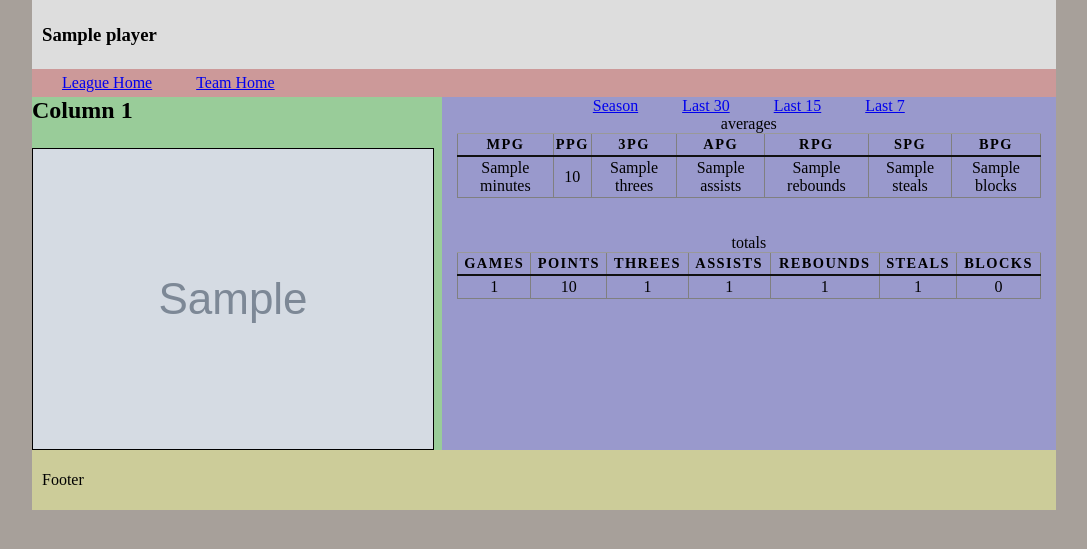
After one commit to zachcalvert/bball, a Django app: template clone/players/templates/players/recent/averages.html in a window 1280 px wide. The commit adds this page. Shown: the top 549 px of the page, without its empty margins (96-1183 px from the left). Run offline with Django 3.2, Linux system fonts and the light colour scheme; tables that the repository leaves empty hold one stand-in row (values such as "Sample post"); the template is opened without the code that fills it: values that come from a table or form of the project are taken from there, most other values are stand-ins (such as "Sample title", 1, 10 or a date in 2020); grey boxes marked "Sample" are stand-in pictures.

Commit message:
last month, 15, and week working on individual page

```diff
--- a/clone/players/templates/players/player_profile.html
+++ b/clone/players/templates/players/player_profile.html
@@ -13,20 +13,22 @@
 	</div>
 
 	<div id="main">
-		<h2>Column 1</h2>
-		{% if image_url %}
-			<img border="1" src={{ image_url }}>
-		{% endif %}
+		{% block photo %}
+			<h2>Column 1</h2>
+			{% if image_url %}
+				<img border="1" src={{ image_url }}>
+			{% endif %}
+		{% endblock %}
 	</div>
 
 	<div id="sidebar">
+			<ul>
+				<li><a href={% url 'player_profile' player.id %}>Season</a></li>
+				<li><a href={% url 'player_last_month' player.id %}>Last 30</a></li>
+				<li><a href={% url 'player_last_fifteen' player.id %}>Last 15</a></li>
+				<li><a href={% url 'player_last_week' player.id %}>Last 7</a></li>
+			</ul>
 		{% block averages %}
-			<ul>
-				<li><a href="#">Season</a></li>
-				<li><a href="#">Last 30</a></li>
-				<li><a href="#">Last 15</a></li>
-				<li><a href="#">Last 7</a></li>
-			</ul>
 			<table class="season_averages" cellpadding="2" cellspacing="2" border="1" id="teamtable_0" align="center">
 				<caption>averages</caption>
 					<tr>
--- /dev/null
+++ b/clone/players/templates/players/recent/averages.html
@@ -0,0 +1,60 @@
+{% extends 'players/player_profile.html' %}
+{% load staticfiles stat_filters %}
+
+
+<link rel="stylesheet" type="text/css" href="{% static 'players/player_profile.css' %}" />
+
+{% block photo %}
+	<h2>Column 1</h2>
+	{% if image_url %}
+		<img border="1" src={{ image_url }}>
+	{% endif %}
+{% endblock %}
+
+{% block averages %}
+	<table class="recent_averages" cellpadding="2" cellspacing="2" border="1" id="teamtable_0" align="center">
+		<caption>averages</caption>
+			<tr>
+				<th>MPG</th>
+			    <th>PPG</th>
+			    <th>3PG</th>
+			    <th>APG</th>
+			    <th>RPG</th>
+			    <th>SPG</th>
+			    <th>BPG</th>
+			</tr>
+			<tr>
+				<td>{{ stats.minutes }}</td>
+			    <td>{{ stats.points }}</td>
+			    <td>{{ stats.threes }}</td>
+			    <td>{{ stats.assists }}</td>
+			    <td>{{ stats.rebounds }}</td>
+			    <td>{{ stats.steals }}</td>
+			    <td>{{ stats.blocks }}</td>
+			</tr>
+	</table>
+{% endblock averages %}
+
+{% block totals %}
+	<table class="recent_totals" cellpadding="2" cellspacing="2" border="1" id="teamtable_0" align="center">
+		<caption>totals</caption>
+			<tr>
+				<th>Games</th>
+		    	<th>Points</th>
+		    	<th>Threes</th>
+		    	<th>Assists</th>
+		    	<th>Rebounds</th>
+		    	<th>Steals</th>
+		    	<th>Blocks</th>
+			</tr>
+			<tr>
+				<td>{{ player.games_played }}</td>
+		    	<td>{{ player.points }}</td>
+		    	<td>{{ player.threes }}</td>
+		    	<td>{{ player.assists }}</td>
+		    	<td>{{ player.rebounds }}</td>
+		    	<td>{{ player.steals }}</td>
+		    	<td>{{ player.blocks }}</td>
+			</tr>
+	</table>
+{% endblock totals %}
--- a/clone/players/urls.py
+++ b/clone/players/urls.py
@@ -6,5 +6,7 @@ urlpatterns = patterns('',
     url(r'^all/$', views.all_totals, name='all_totals'),
     url(r'^all_avg/$', views.all_averages, name='all_averages'),
     url(r'^(?P<player_id>\d+)/$', views.player_profile, name='player_profile'),
-    url(r'^(?P<player_id>\d+)/last_fifteen/$', views.last_fifteen, name='last_fifteen'),
+    url(r'^(?P<player_id>\d+)/last_month/$', views.last_month, name='player_last_month'),
+    url(r'^(?P<player_id>\d+)/last_fifteen/$', views.last_fifteen, name='player_last_fifteen'),
+    url(r'^(?P<player_id>\d+)/last_week/$', views.last_week, name='player_last_week'),
 )
```
Also changed, not shown: clone/players/templates/players/last_fifteen/averages.html (deleted, +0 -30 lines), clone/players/views.py (+15 -1 lines).
